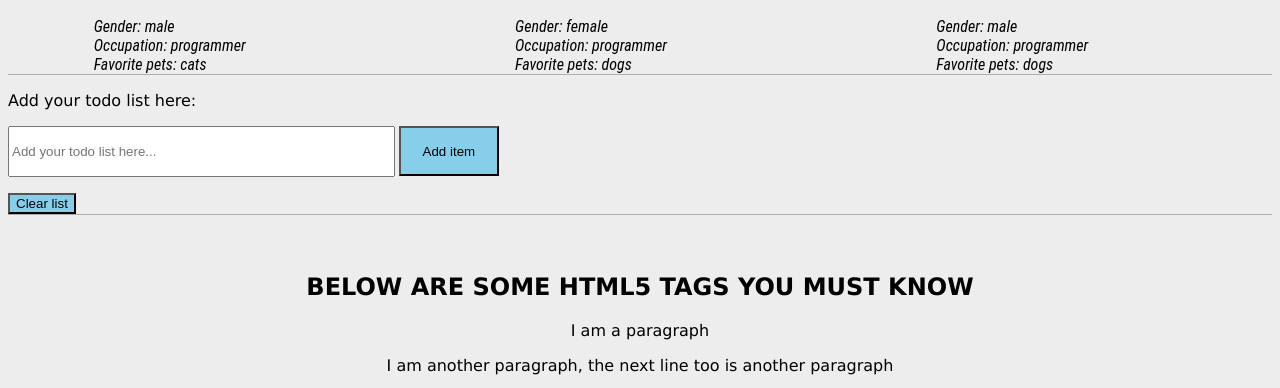
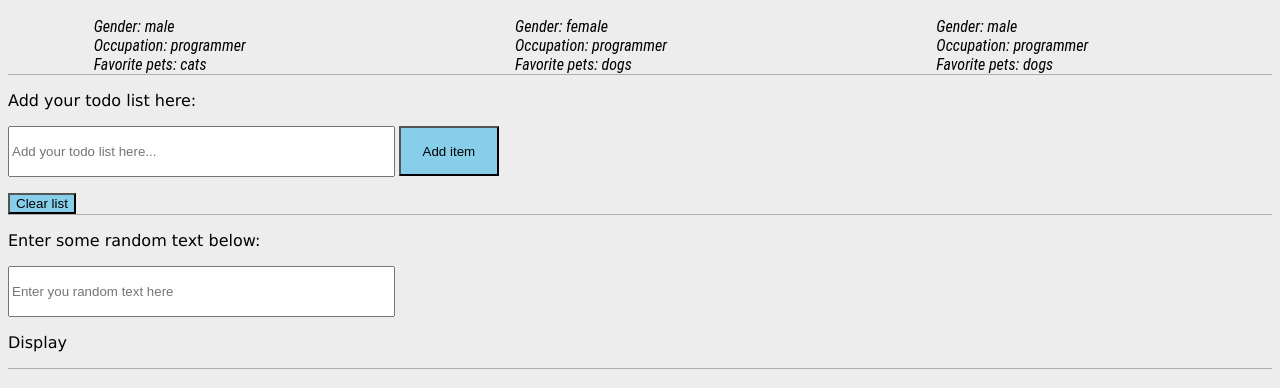
Before and after one commit to andela-fokosun/summer_code_bootcamp, a plain HTML site: page index.html in a window 1280 px wide. Shown: the part 540-928 px from the top of the page. Drawn offline with nearby package versions, Linux system fonts and the light colour scheme.

Commit message:
add dynamic text rendering

```diff
--- a/index.html
+++ b/index.html
@@ -73,6 +73,15 @@
         </div>
     </section>
     <div class="divider"></div>
+    <section id="dynamicText">
+      <div class="#">
+        <p>Enter some random text below: </p>
+        <input type="text" placeholder="Enter you random text here" id="nameField">
+        <br>
+        <p id="nameDisplay"></p>
+      </div>
+    </section>
+    <div class="divider"></div>
     <br><br>
     <section>
       <center>
--- a/js/main.js
+++ b/js/main.js
@@ -112,8 +112,18 @@ function addClearTodoItem(){
     })
 }
 
+var nameField = document.getElementById('nameField');
+nameField.onkeydown = updateNameDisplay;
+nameField.onkeyup = updateNameDisplay;
+nameField.onkeypress = updateNameDisplay;
+
+function updateNameDisplay() {
+  document.getElementById('nameDisplay').innerHTML = this.value || "Display";
+}
+
 window.onload = function() {
     // transition.init();
     addClearTodoItem();
     portfolio.init();
+    updateNameDisplay();
 }
```
